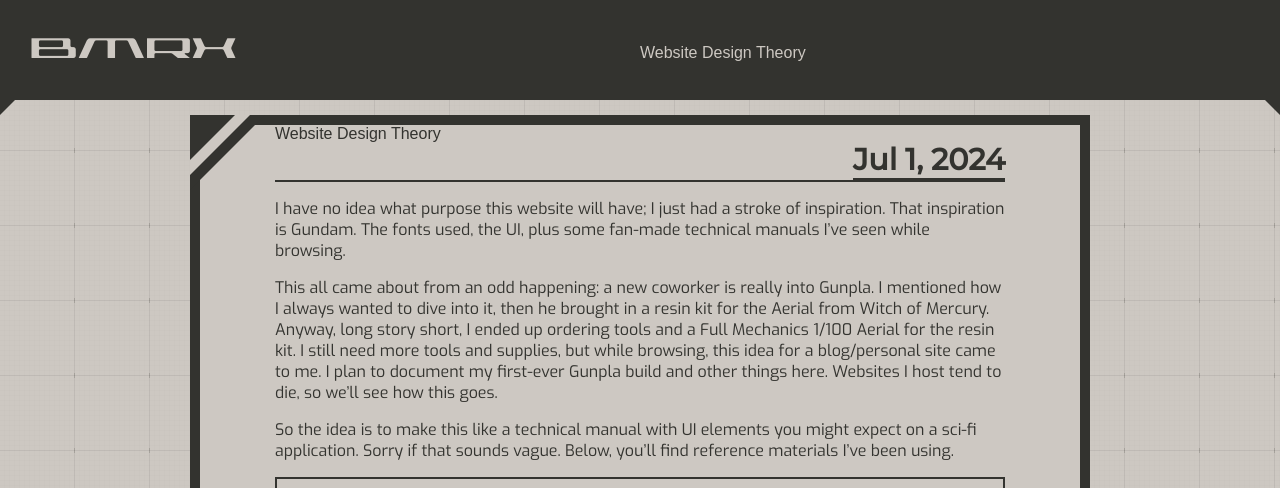
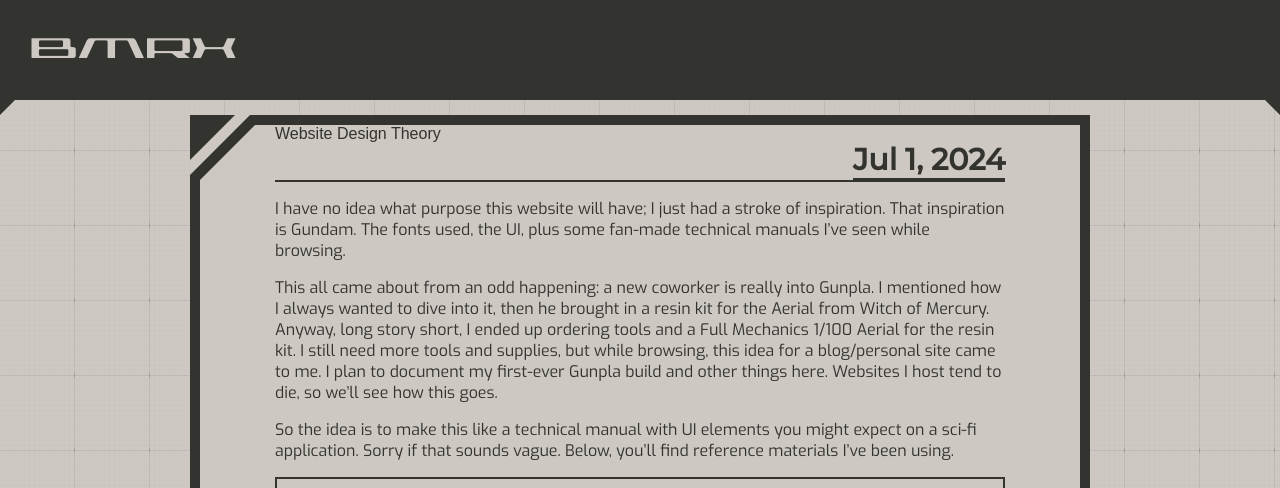
Before and after one commit to BMRX/bmrx.github.io, a Jekyll site: the page built from _posts/2024-06-30-website-design-theory.markdown, in a window 1280 px wide, cut to the strip 0-488 px from the top of the page. Built offline with Jekyll 4.4.1, drawn with Linux system fonts in a browser that asks for light colours; some of the changed lines change nothing that is shown.

Commit message:
sweeping changes oooo

```diff
--- a/_layouts/default.html
+++ b/_layouts/default.html
@@ -10,7 +10,7 @@
   <body>
     <div id="top">
         <div id="top_content">
-            <div id="site_name">BMRX</div><div id="site_title">{{ page.title }}</div>
+            <div id="site_name">BMRX</div>
 
         </div>
         <div class="triangle top_triangle_l"></div><div class="triangle top_triangle_r"></div>
@@ -34,7 +34,7 @@
         contentContainer.onscroll = function() {scrollFunction()};
 
         function scrollFunction() {
-            if (document.getElementsByTagName("main")[0].scrollTop > 50) {
+            if (contentContainer.scrollTop > 50) {
                 contentContainer.style.paddingTop = "65px";
                 document.getElementById("top_content").style.height = "50px";
                 document.getElementById("site_name").style.fontSize = "15px";
--- a/_posts/2024-06-30-website-design-theory.markdown
+++ b/_posts/2024-06-30-website-design-theory.markdown
@@ -2,7 +2,6 @@
 layout: post
 title:  "Website Design Theory"
 date:   2024-06-30 21:11:22 -0700
-categories: coding meta
 ---
 I have no idea what purpose this website will have; I just had a stroke of inspiration. That inspiration is Gundam. The fonts used, the UI, plus some fan-made technical manuals I've seen while browsing.
 
```
